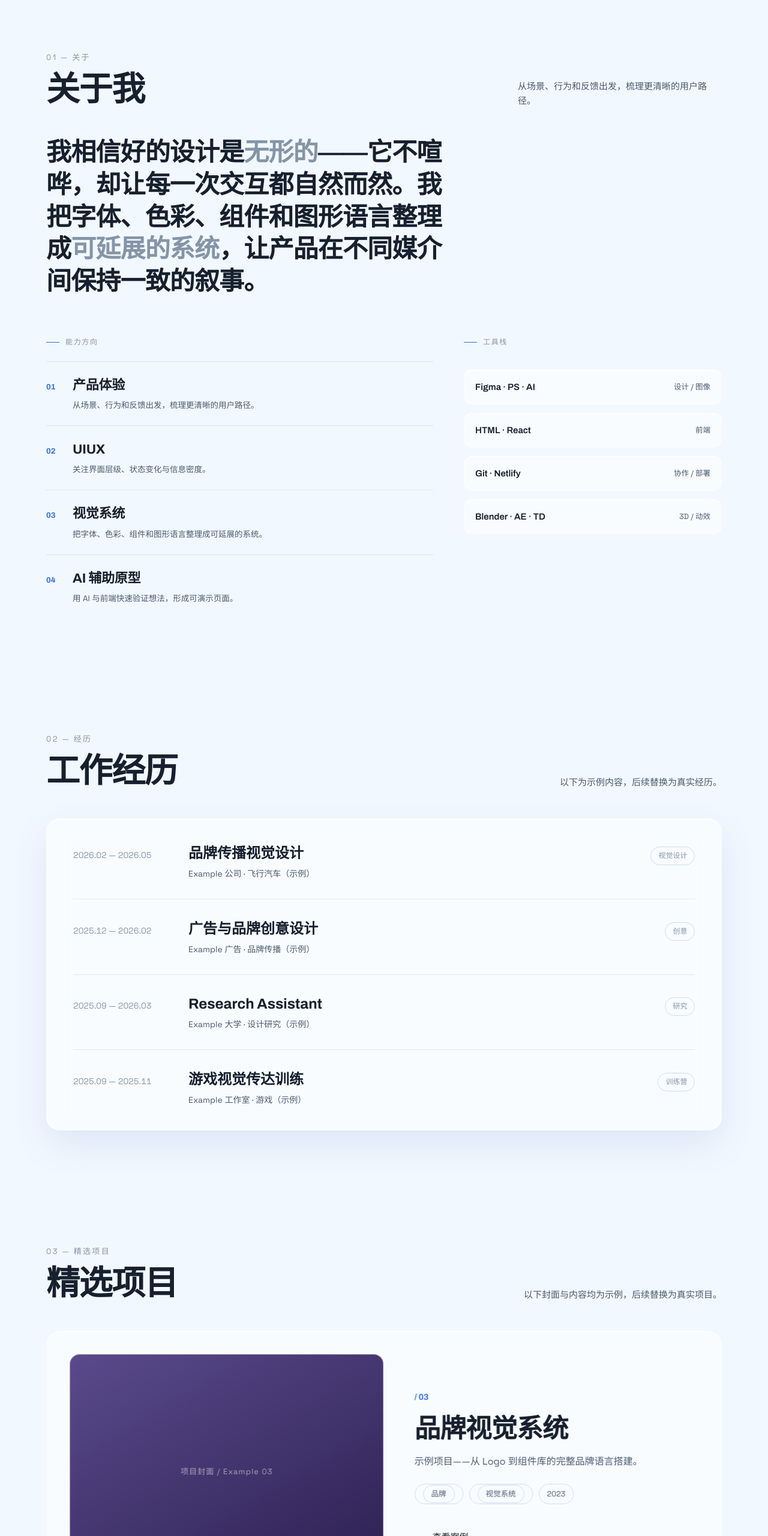
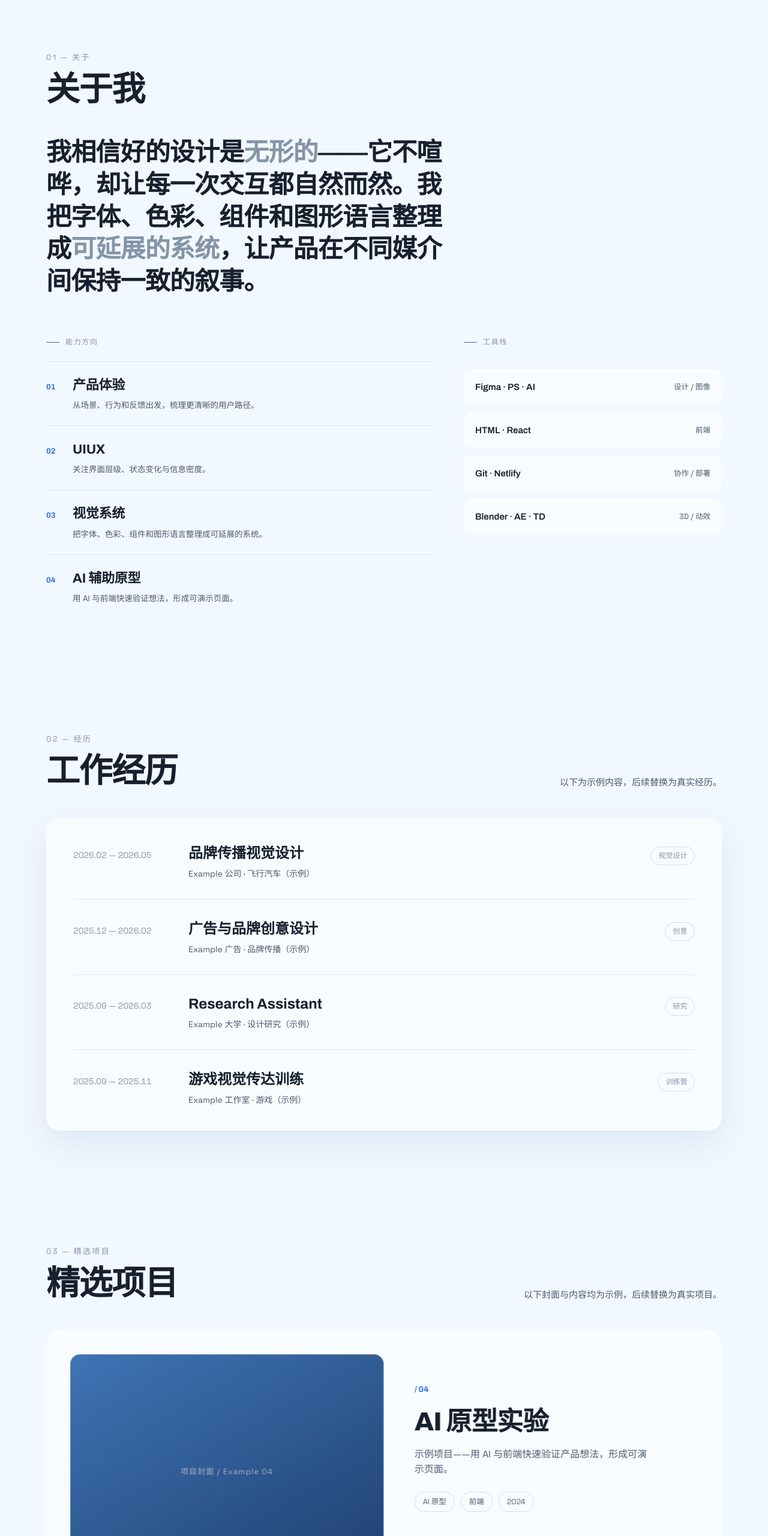
Before and after one commit to zengmark/tingzi, a plain HTML site: page index.html in a window 1280 px wide. Shown: the part 1020-3580 px from the top of the page at 60% size. Drawn offline with Linux system fonts and the light colour scheme.

Commit message:
fix: 轮播调2s + 修复双语标签双层边框 + 清理关于区重复注释
- 精选项目轮播间隔 3s→2s
- feat-meta 改用直接子选择器，避免内层双语 span 被重复加框
- 移除关于区右上角与正文重复的 sec-note

```diff
--- a/index.html
+++ b/index.html
@@ -278,7 +278,8 @@
         .feat-title { font-family: var(--font-display); font-weight: 800; font-size: clamp(26px, 3.4vw, 44px); letter-spacing: -0.02em; line-height: 1.08; margin-bottom: 18px; }
         .feat-desc { font-size: 16px; color: var(--ink-soft); margin-bottom: 24px; max-width: 38ch; }
         .feat-meta { display: flex; gap: 10px; flex-wrap: wrap; margin-bottom: 28px; }
-        .feat-meta span { font-size: 12.5px; color: var(--ink-soft); border: 1px solid var(--line-strong); padding: 6px 13px; border-radius: 999px; }
+        .feat-meta > span { font-size: 12.5px; color: var(--ink-soft); border: 1px solid var(--line-strong); padding: 6px 13px; border-radius: 999px; }
+        .feat-meta > span span { border: none; padding: 0; }
 
         /* carousel controls */
         .carousel-bar { display: flex; align-items: center; justify-content: space-between; margin-top: 28px; gap: 20px; }
@@ -472,7 +473,6 @@
                     <div class="sec-index reveal">01 — <span data-zh>关于</span><span data-en>About</span></div>
                     <h2 class="sec-title reveal d1"><span data-zh>关于我</span><span data-en>About Me</span></h2>
                 </div>
-                <p class="sec-note reveal d2"><span data-zh>从场景、行为和反馈出发，梳理更清晰的用户路径。</span><span data-en>Starting from scenarios, behaviors and feedback to map clearer user journeys.</span></p>
             </div>
 
             <p class="about-lead reveal">
@@ -776,7 +776,7 @@
             var idx = 0;
             var dotsWrap = document.getElementById('featDots');
             var timer = null;
-            var INTERVAL = 3000;
+            var INTERVAL = 2000;
 
             for (var i = 0; i < total; i++) {
                 var d = document.createElement('button');
```
